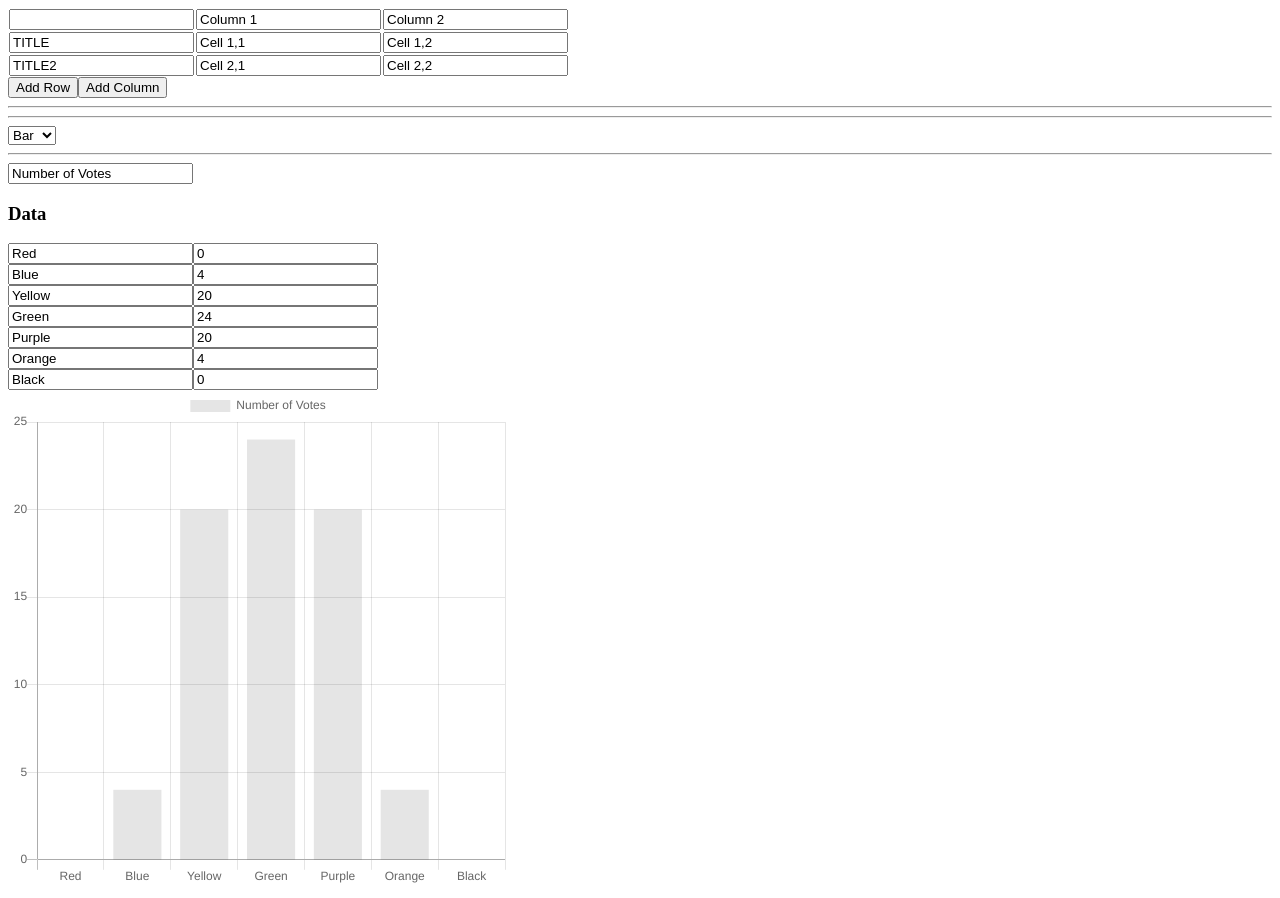
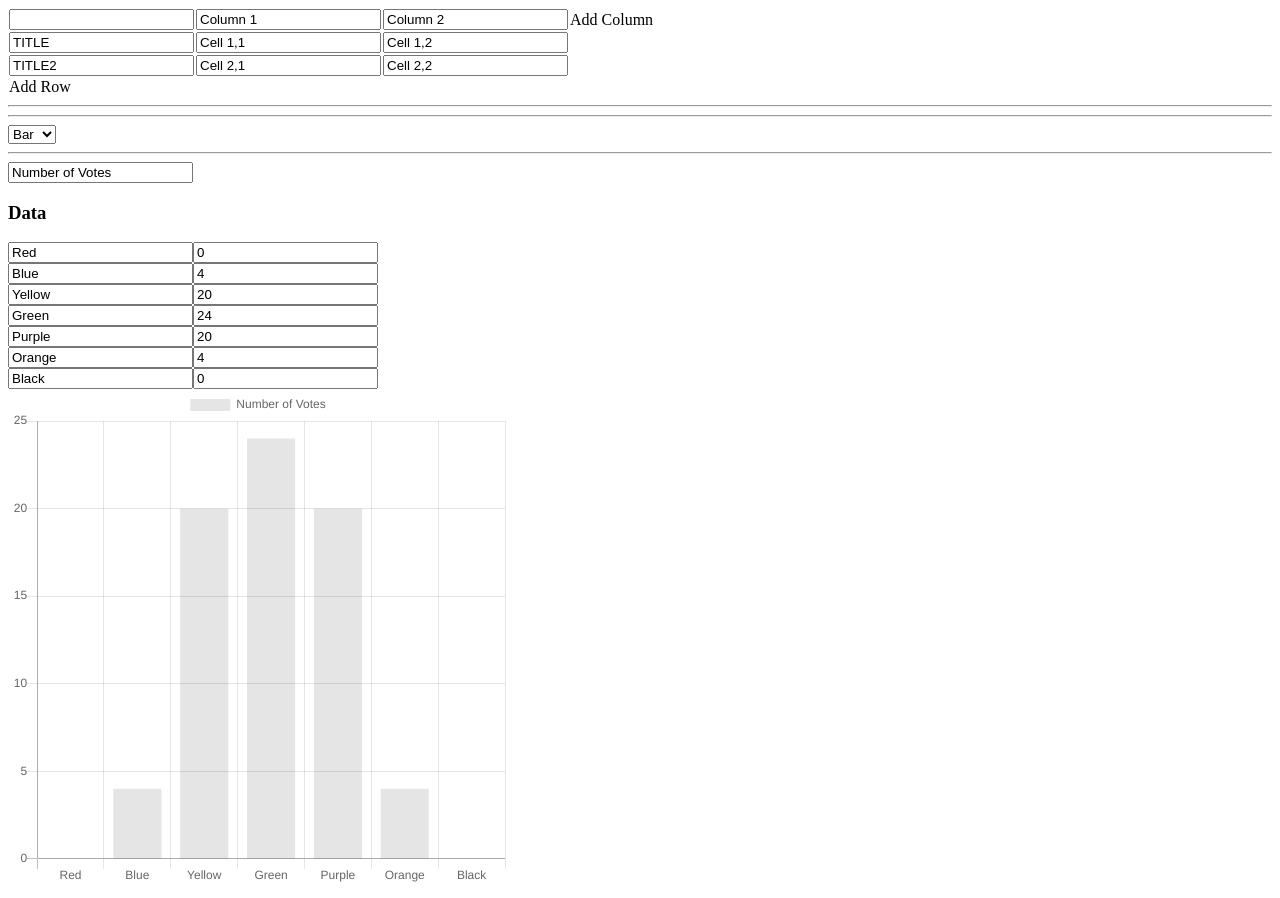
Before and after one commit to Johnathan/chart-builder, a Vue app: page / in a window 1280 px wide. Built offline with nearby package versions, Linux system fonts and the light colour scheme.

Commit message:
Changed how table data is stored, we don't really care what's a title and what's data in the table view. Cells navigatable by arrow keys so it's basically hitting feature parity with excel now.

```diff
--- a/src/components/DataTable.vue
+++ b/src/components/DataTable.vue
@@ -1,5 +1,6 @@
 <template>
     <div class="data-table" @key.up="previousRow">
+
         <table v-click-outside="clickOut">
             <tr v-for="(row, rowIndex) in internalRows">
                 <td v-for="(cellValue, cellIndex) in row">
@@ -7,6 +8,7 @@
                             type="text"
                             v-model="row[cellIndex]"
                             :class="cellClass(rowIndex, cellIndex)"
+                            @click.right="testRightClick"
                             @mousedown.prevent="gotoCell({rowIndex, cellIndex})"
                             @keydown.up.prevent="gotoCell({rowIndex: rowIndex - 1, cellIndex})"
                             @keydown.down.prevent="gotoCell({rowIndex: rowIndex + 1, cellIndex})"
@@ -15,10 +17,12 @@
                             :ref="`cell-${rowIndex},${cellIndex}`"
                     >
                 </td>
+                <td @click="addColumn" v-if="rowIndex === 0">Add Column</td>
+            </tr>
+            <tr>
+                <td @click="addRow">Add Row</td>
             </tr>
         </table>
-        <button @click.prevent="addRow">Add Row</button>
-        <button @click.prevent="addColumn">Add Column</button>
     </div>
 </template>
 
@@ -38,6 +42,8 @@ export default {
         },
         data() {
             return {
+                contextMenuVisible: true,
+                contextMenuPosition: [0,0],
                 activeRowIndex: null,
                 activeCellIndex: null,
                 internalRows: [],
@@ -49,10 +55,13 @@ export default {
         },
 
         methods: {
+            testRightClick() {
+              console.log('right?');
+            },
             gotoCell(cell) {
-      const { rowIndex, cellIndex } = cell;
+                const {rowIndex, cellIndex} = cell;
 
-      if (typeof this.rows[rowIndex] !== 'undefined' && typeof this.rows[rowIndex][cellIndex] !== 'undefined') {
+                if(typeof this.rows[rowIndex] !== 'undefined' && typeof this.rows[rowIndex][cellIndex] !== 'undefined') {
                     this.activeRowIndex = rowIndex;
                     this.activeCellIndex = cellIndex;
 
@@ -73,6 +82,7 @@ export default {
 
             addRow() {
                 this.internalRows.push(this.internalRows[0].map(() => null));
+                this.gotoCell({rowIndex: this.activeRowIndex, cellIndex: this.activeCellIndex});
             },
 
             addColumn() {
@@ -80,6 +90,7 @@ export default {
                     row.push(null);
                     return row;
                 });
+                this.gotoCell({rowIndex: this.activeRowIndex, cellIndex: this.activeCellIndex});
             },
         },
     };
```
Lines whose indentation alone changed are shown as unchanged.
